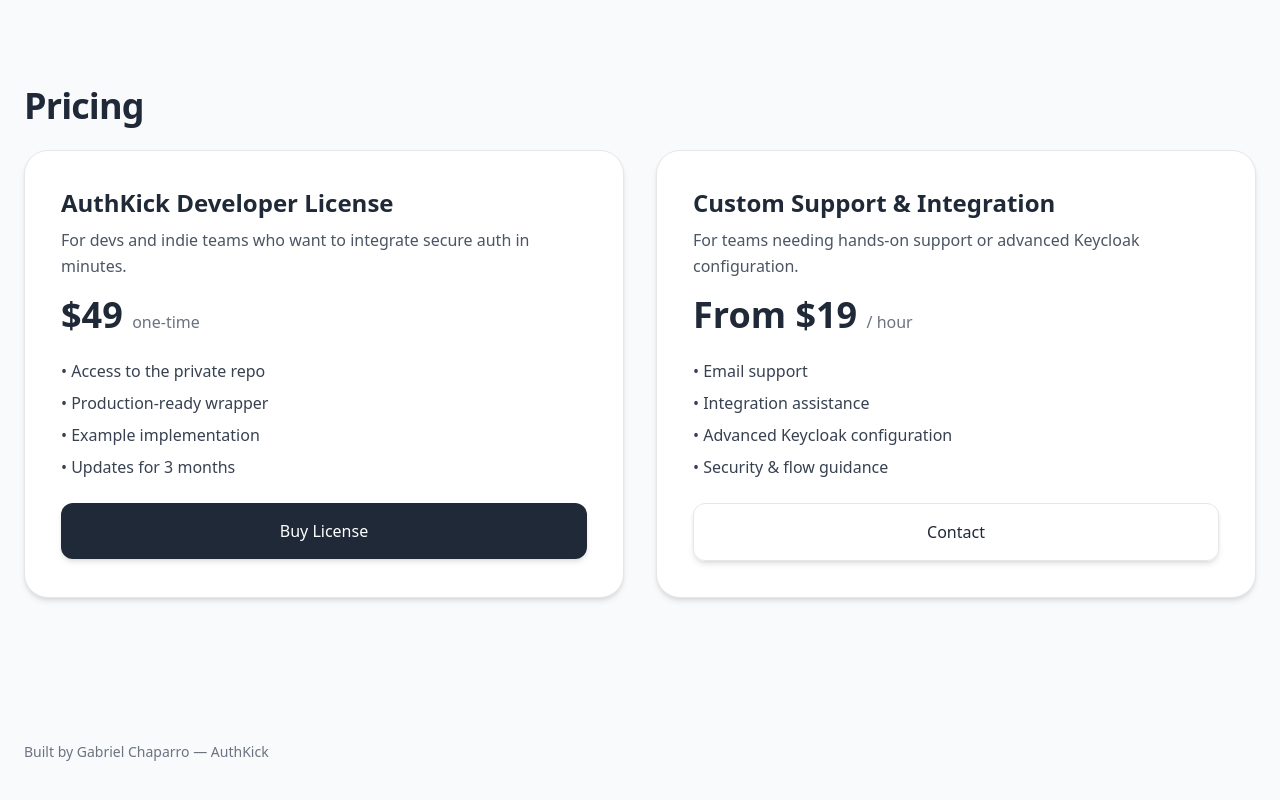
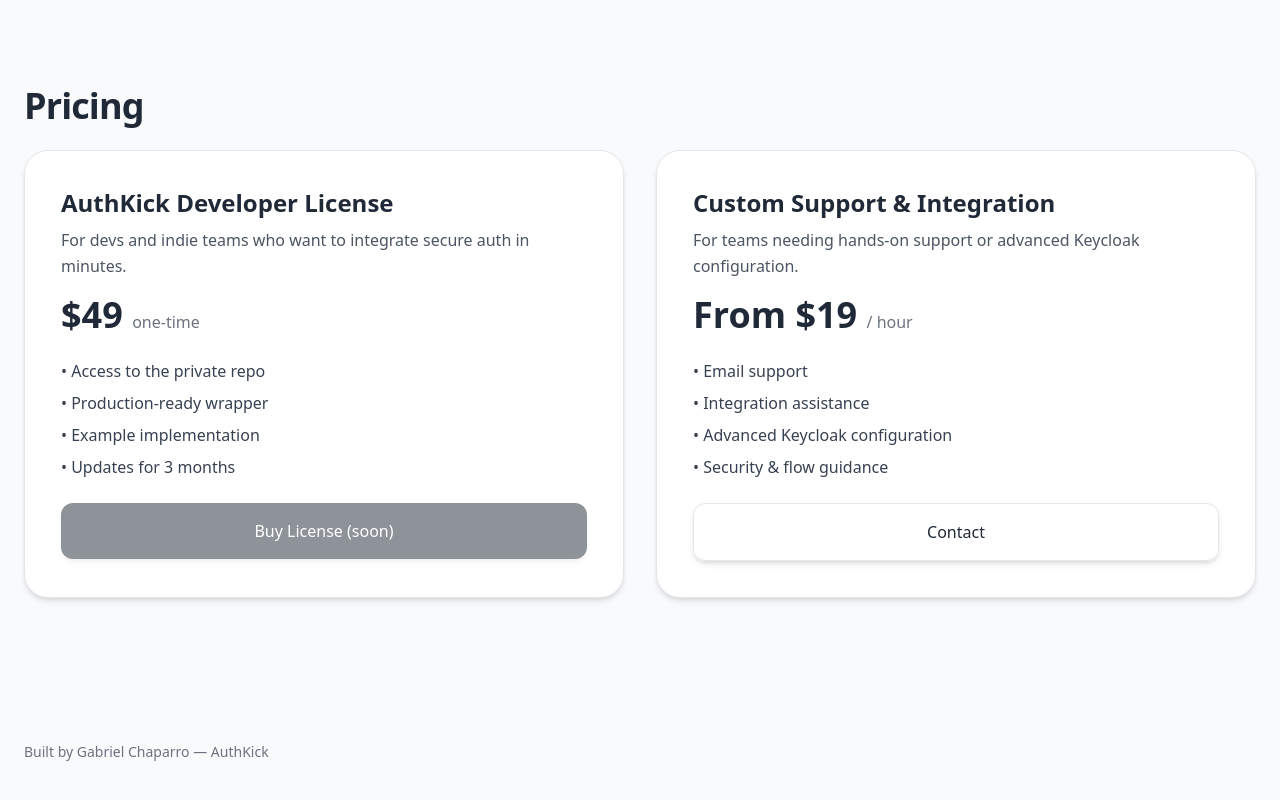
Before and after one commit to GabrielChaparro/auth-system-starter-front, a Next.js app: page / in a window 1280 px wide. Shown: the part 2365-3165 px from the top of the page. Built offline with nearby package versions, Linux system fonts and the light colour scheme.

Commit message:
Update buttons

```diff
--- a/app/page.tsx
+++ b/app/page.tsx
@@ -190,9 +190,14 @@
                 <li>• Updates for 3 months</li>
               </ul>
 
-              <button className="w-full px-5 py-4 rounded-xl bg-[#1F2937] text-white text-base font-medium hover:bg-[#111827] transition shadow-md">
-                Buy License
+
+              <button
+                disabled
+                className="w-full px-5 py-4 rounded-xl bg-[#1F2937] text-white text-base font-medium opacity-50 cursor-not-allowed shadow-md"
+              >
+                Buy License (soon)
               </button>
+
             </div>
 
             <div className="p-9 rounded-3xl bg-white border border-[#E5E7EB] shadow-md hover:shadow-lg transition">
@@ -215,9 +220,12 @@
                 <li>• Security & flow guidance</li>
               </ul>
 
-              <button className="w-full px-5 py-4 rounded-xl border border-[#E5E7EB] text-base font-medium hover:bg-[#F3F4F6] transition shadow-md">
+              <a
+                href="mailto:gabrielcnhmx@gmail.com"
+                className="w-full inline-flex justify-center px-5 py-4 rounded-xl border border-[#E5E7EB] text-base font-medium hover:bg-[#F3F4F6] transition shadow-md"
+              >
                 Contact
-              </button>
+              </a>
             </div>
           </div>
         </section>
```
